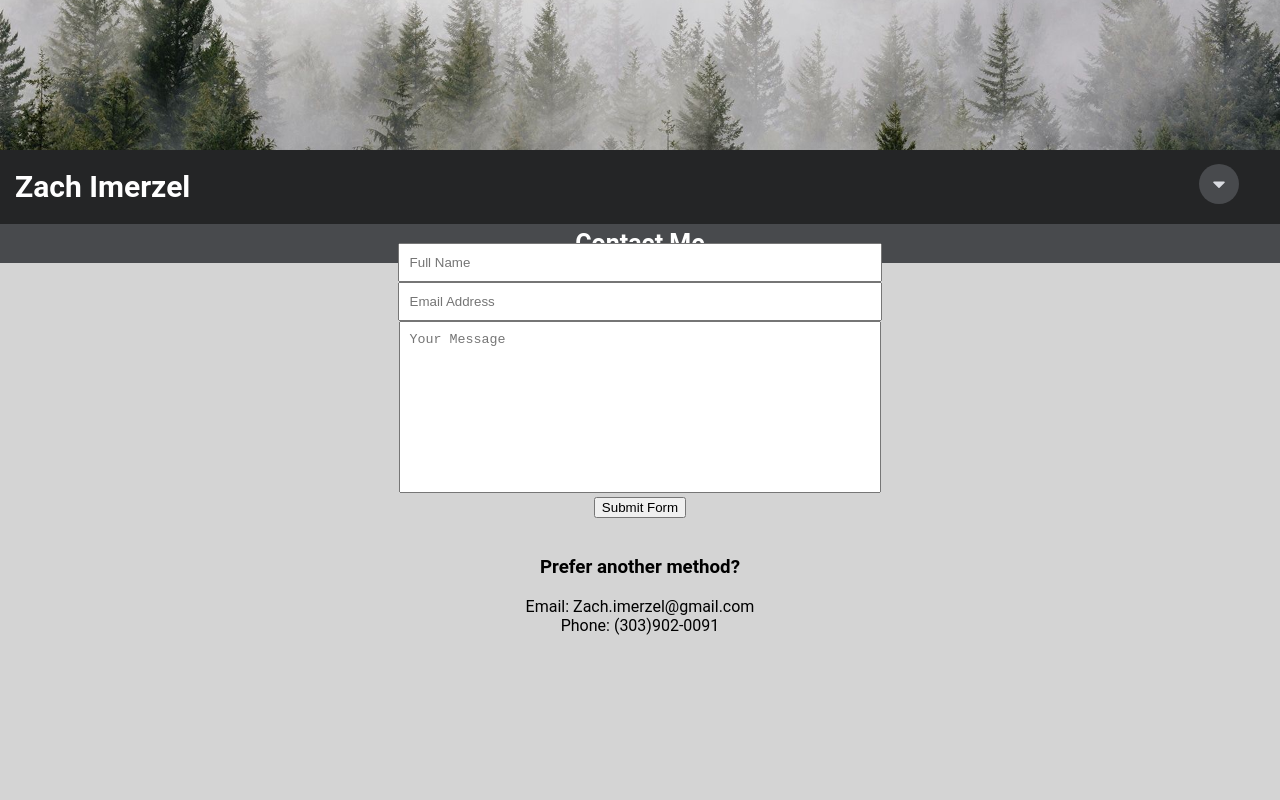
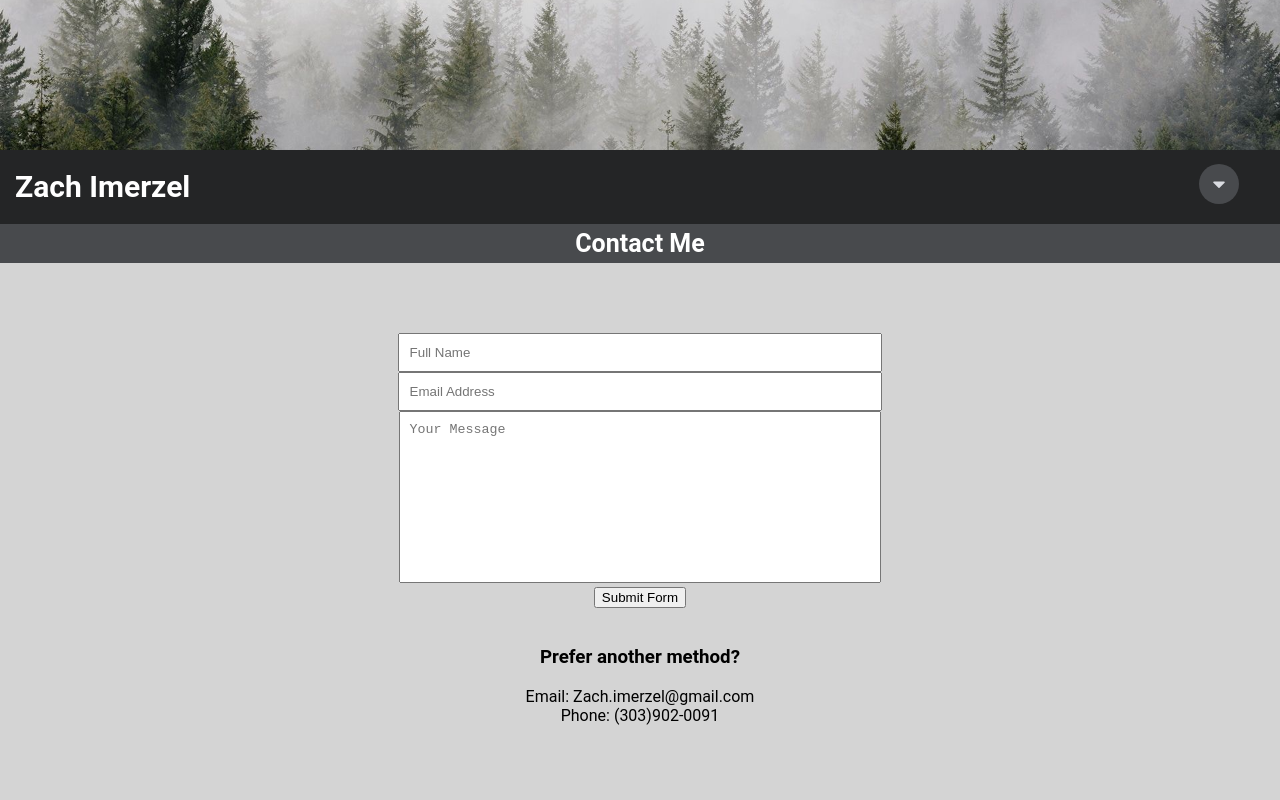
Before and after one commit to Zimerzel/react-app-portfolio, a React (Create React App) app: page /contact in a window 1280 px wide. Shown: the top 800 px of the page. Built offline with nearby package versions, Linux system fonts and the light colour scheme.

Commit message:
adjusted form height

```diff
--- a/src/index.css
+++ b/src/index.css
@@ -452,6 +452,7 @@ display: block;
 margin-left: auto;
 margin-right: auto;
 text-align: center;
+margin-top: 10px;
 }
 
 .form{
@@ -460,7 +461,6 @@ text-align: center;
   padding: 20px;
   margin-left: auto;
   margin-right: auto;
-  margin-top: -200px;
 }
 
 .form-group{
```
